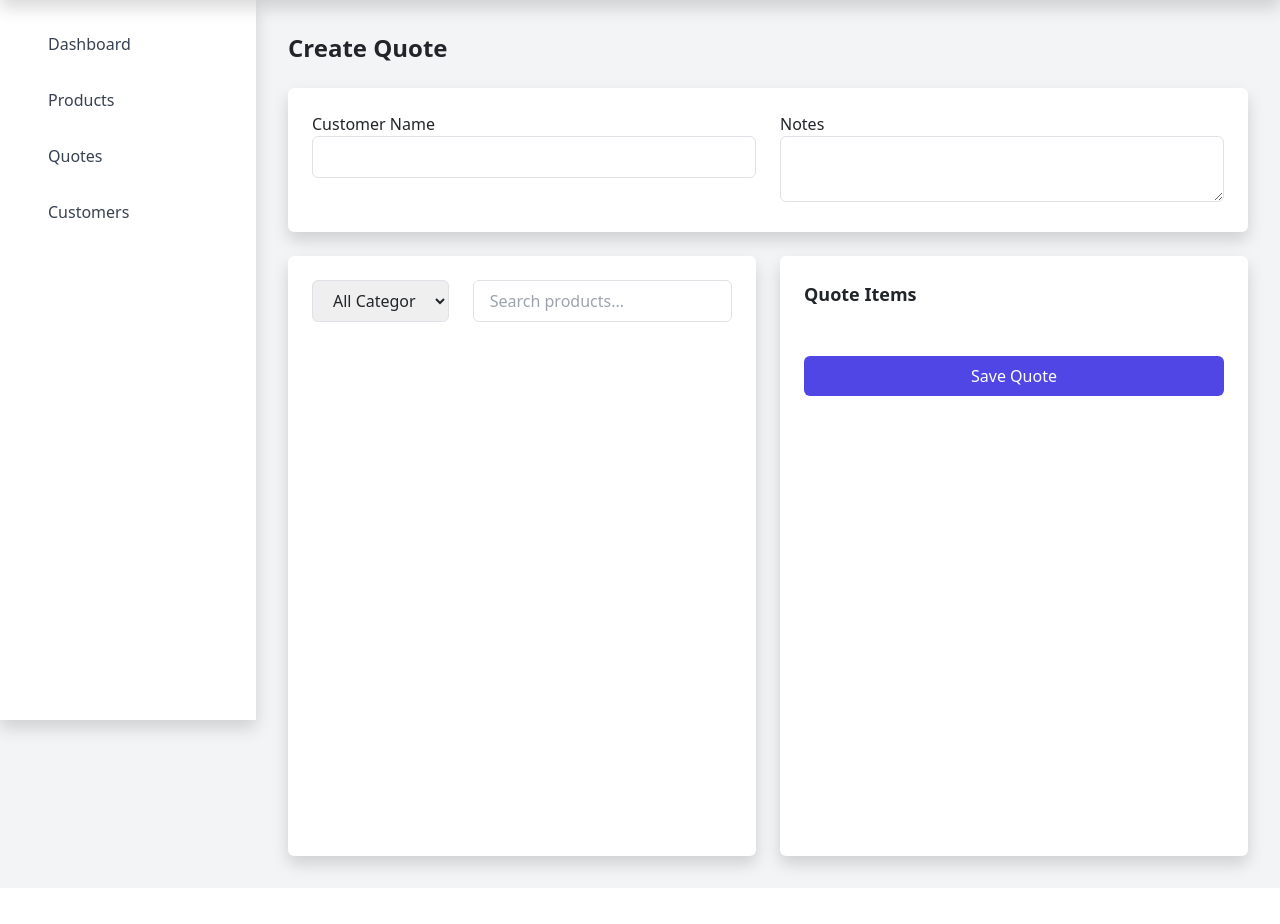
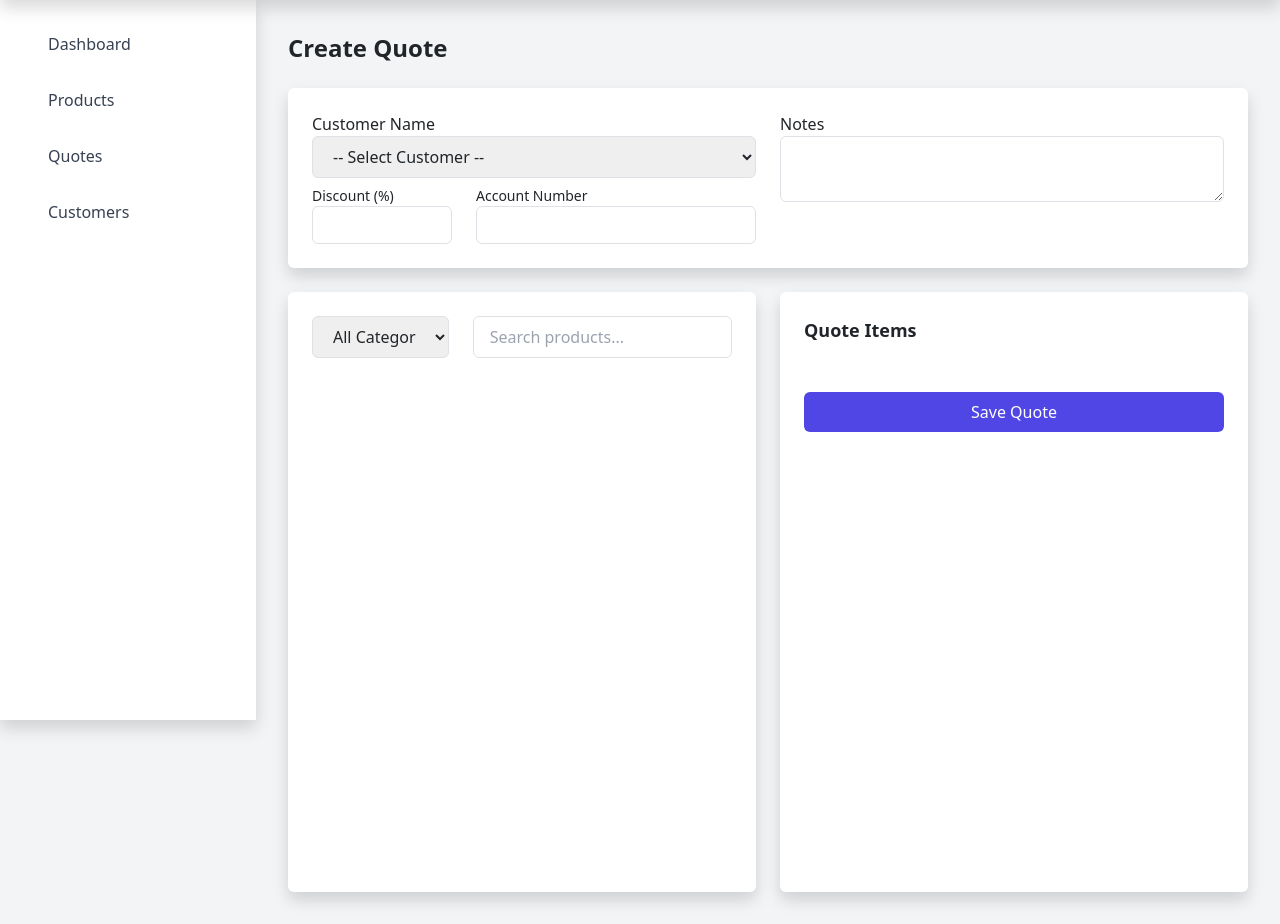
Before and after one commit to Wania-Ahsan65/quoteproject-myversion, a Django app: page /quotes/create/ in a window 1280 px wide. Shown: the part 80-1004 px from the top of the page. Before the commit the page ends 959 px from the top, so only its background shows below. Run offline with Django 5.2, Linux system fonts and the light colour scheme; data that the repository does not hold is empty; parts of the project's set-up code (start-up, migrations or seed data) failed here and were passed over; some libraries are stand-ins or nearby versions.

Commit message:
added discount and account number in create quote section

```diff
--- a/BestWines/quotes/views.py
+++ b/BestWines/quotes/views.py
@@ -5,6 +5,7 @@ from django.forms import modelform_factory
 from django.forms import inlineformset_factory
 from products.models import Product
 from .models import Quote, QuoteItem
+from customers.models import Customer
 from django.http import HttpResponse
 from django.template.loader import render_to_string
 
@@ -34,6 +35,9 @@ from products.models import Product
 from collections import defaultdict
 
 def quote_create_view(request):
+
+    customers = Customer.objects.all()
+
     if request.method == 'POST':
         quote = Quote.objects.create(
             customer_name=request.POST.get("customer_name"),
@@ -73,7 +77,9 @@ def quote_create_view(request):
     categories = Product.objects.values_list('category', flat=True).distinct()
     return render(request, 'quotes/quote_create.html', {
         'products_by_code': dict(grouped),
-        'categories': categories
+        'categories': categories,
+        'customers': customers,
+
     })
 
 
--- a/BestWines/templates/customers/customer_list.html
+++ b/BestWines/templates/customers/customer_list.html
@@ -20,9 +20,10 @@
   <tr>
     <th style="white-space: nowrap">Name</th>
     <th style="white-space: nowrap">Email</th>
+    <th style="white-space: nowrap">Account Number</th>
+    {% comment %} <th style="white-space: nowrap">Discount (%)</th> {% endcomment %}
     <th style="white-space: nowrap">Phone</th>
     <th style="white-space: nowrap">Address</th>
-    <th style="white-space: nowrap">Account Number</th>
     <th style="white-space: nowrap">Actions</th>
   </tr>
 </thead>
@@ -31,9 +32,10 @@
   <tr>
     <td>{{ customer.name }}</td>
     <td>{{ customer.email }}</td>
+    <td>{{ customer.account_number }}</td>
+    {% comment %} <td>{{ customer.discount }}%</td> {% endcomment %}
     <td>{{ customer.phone }}</td>
     <td>{{ customer.address }}</td>
-    <td>{{ customer.account_number }}</td>
     <td>
       <a href="{% url 'customers:update' customer.id %}" class="btn btn-sm btn-primary">Edit</a>
       <a href="{% url 'customers:delete' customer.id %}" class="btn btn-sm btn-danger">Delete</a>
--- a/BestWines/templates/quotes/quote_create.html
+++ b/BestWines/templates/quotes/quote_create.html
@@ -10,16 +10,46 @@
   <!-- Quote Info -->
   <div class="bg-white p-4 mb-6 rounded shadow space-y-4">
   <div class="grid grid-cols-1 md:grid-cols-2 gap-4">
-      <div>
+
+    <!-- Customer Name Dropdown -->
+    <div class="col-span-1">
       <label class="block font-medium">Customer Name</label>
-        <input type="text" name="customer_name" class="w-full border rounded px-3 py-2" required>
+      <select name="customer_name" id="customerSelect" class="w-full border rounded px-3 py-2" required>
+        <option value="">-- Select Customer --</option>
+        {% for customer in customers %}
+          <option value="{{ customer.id }}"
+                  data-account="{{ customer.account_number }}" >
+            {{ customer.name }}
+          </option>
+        {% endfor %}
+      </select>
+
+      <!-- Discount under customer name -->
+      <div class="mt-2 flex gap-4 items-center">
+        <div class="w-1/2">
+          <label class="block font-medium text-sm">Discount (%)</label>
+          <input type="number" name="discount" id="discount"
+                 class="w-full border rounded px-3 py-2 text-sm" >
         </div>
+
+        <!-- Account Number next to discount -->
+        <div class="w-full">
+          <label class="block font-medium text-sm">Account Number</label>
+          <input type="text" name="account_number" id="accountNumber"
+                 class="w-full border rounded px-3 py-2 text-sm" readonly>
+        </div>
+      </div>
+    </div>
+
+    <!-- Notes -->
     <div>
       <label class="block font-medium">Notes</label>
       <textarea name="notes" rows="2" class="w-full border rounded px-3 py-2"></textarea>
     </div>
+
   </div>
 </div>
+
 
   <!-- Quote Builder -->
   <div class="grid grid-cols-1 md:grid-cols-2 gap-6">
@@ -186,5 +216,14 @@
 
   searchInput.addEventListener('keyup', applyFilters);
   categoryFilter.addEventListener('change', applyFilters);
+
+  document.getElementById('customerSelect').addEventListener('change',function(){
+    const selected = this.options[this.selectedIndex];
+    const accountNumber = selected.getAttribute('data-account');
+
+    document.getElementById('accountNumber').value = accountNumber || '';
+
+  }
+  );
 </script>
 {% endblock %}
```
Also changed, not shown: BestWines/templates/quotes/client_quote_pdf.html (+5 -3 lines), BestWines/customers/migrations/0002_customer_discount.py (added), BestWines/customers/migrations/0003_remove_customer_discount.py (added), BestWines/customers/models.py (line endings or trailing spaces). Lines whose indentation alone changed are shown as unchanged.
